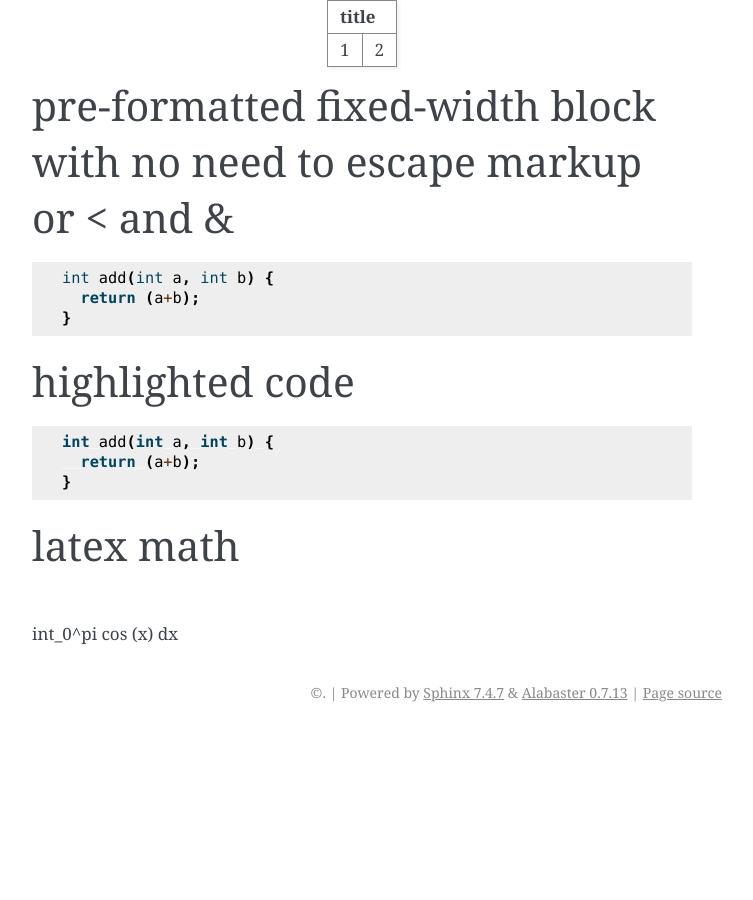
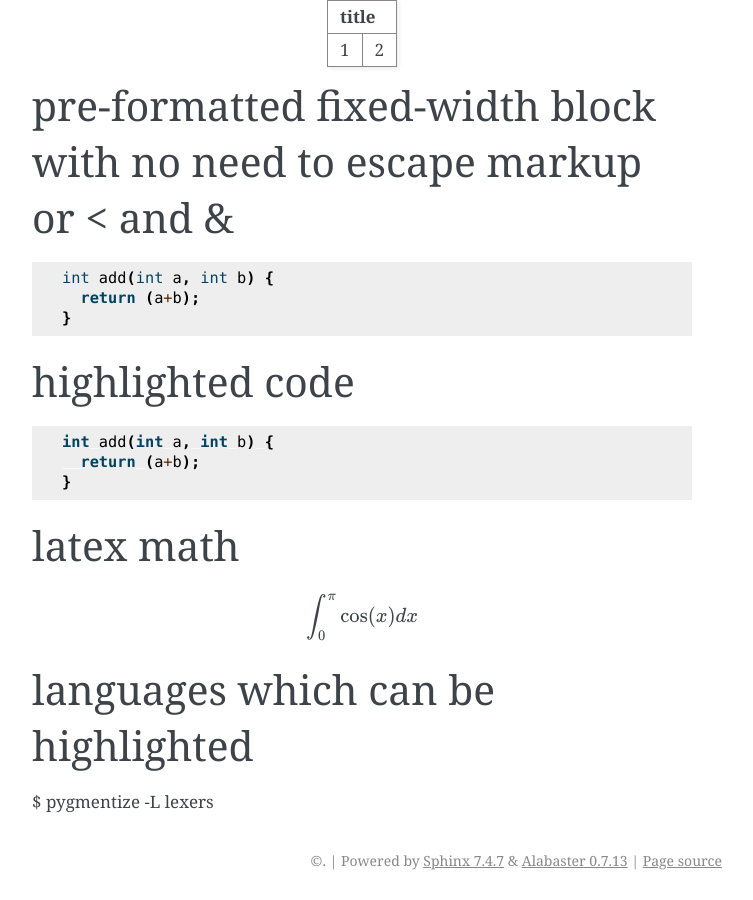
Before and after one commit to popetest/training-docs, a Sphinx documentation site: the page built from docs/source/contents.rst, in a window 1280 px wide and 900 px high, scrolled down 2752 px. Shown: the whole window, without its empty margins (388-1141 px from the left). Built offline with Sphinx 7.4.7, drawn with Linux system fonts in a browser that asks for light colours; before the commit the page ends 3484 px from its top, so only the background shows below that; some of the changed text lies outside the part shown.

Commit message:
commits for restructuretext codes add'l

```diff
--- a/docs/source/contents.rst
+++ b/docs/source/contents.rst
@@ -178,4 +178,10 @@ latex math
 
 .. math::
 
-\int_0^\pi \cos (x) dx
+  \int_0^\pi \cos (x) dx
+
+
+languages which can be highlighted
+==================================
+
+$ pygmentize -L lexers
```
